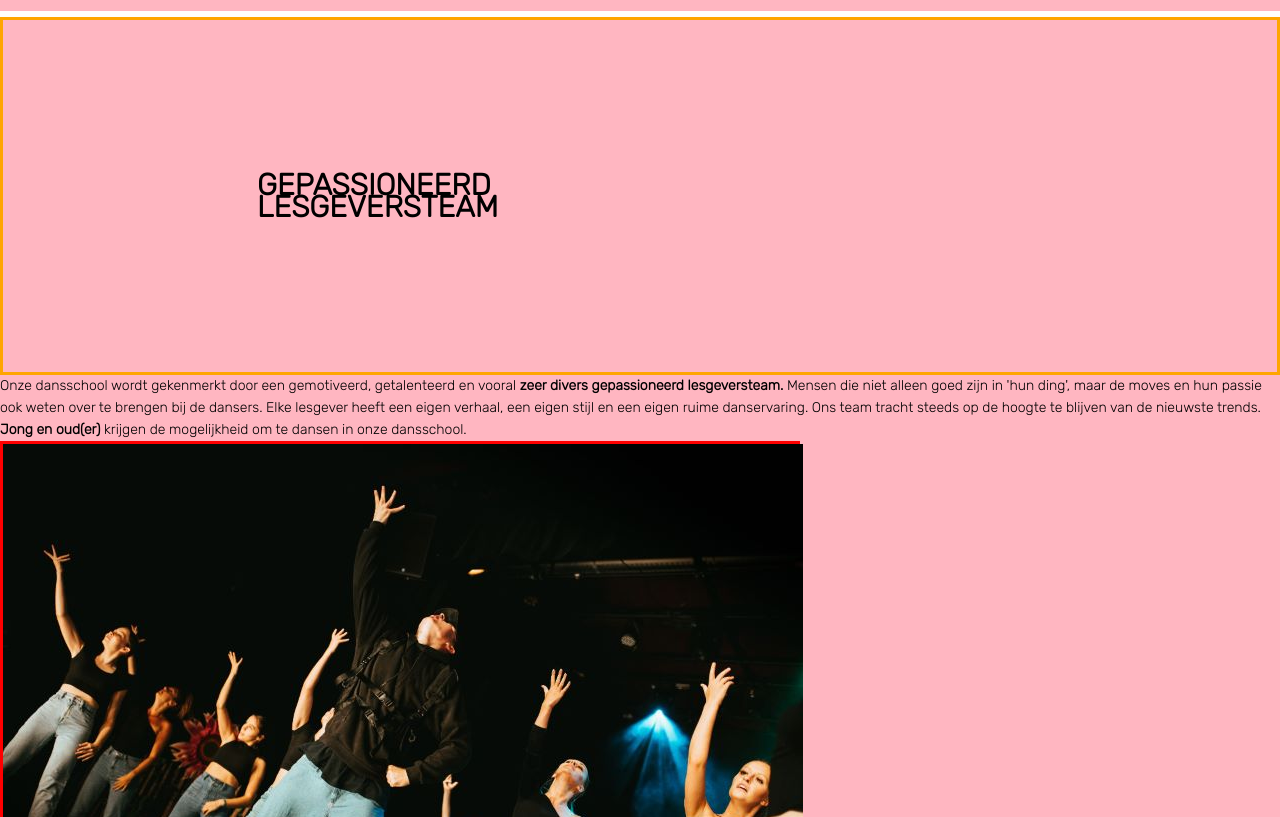
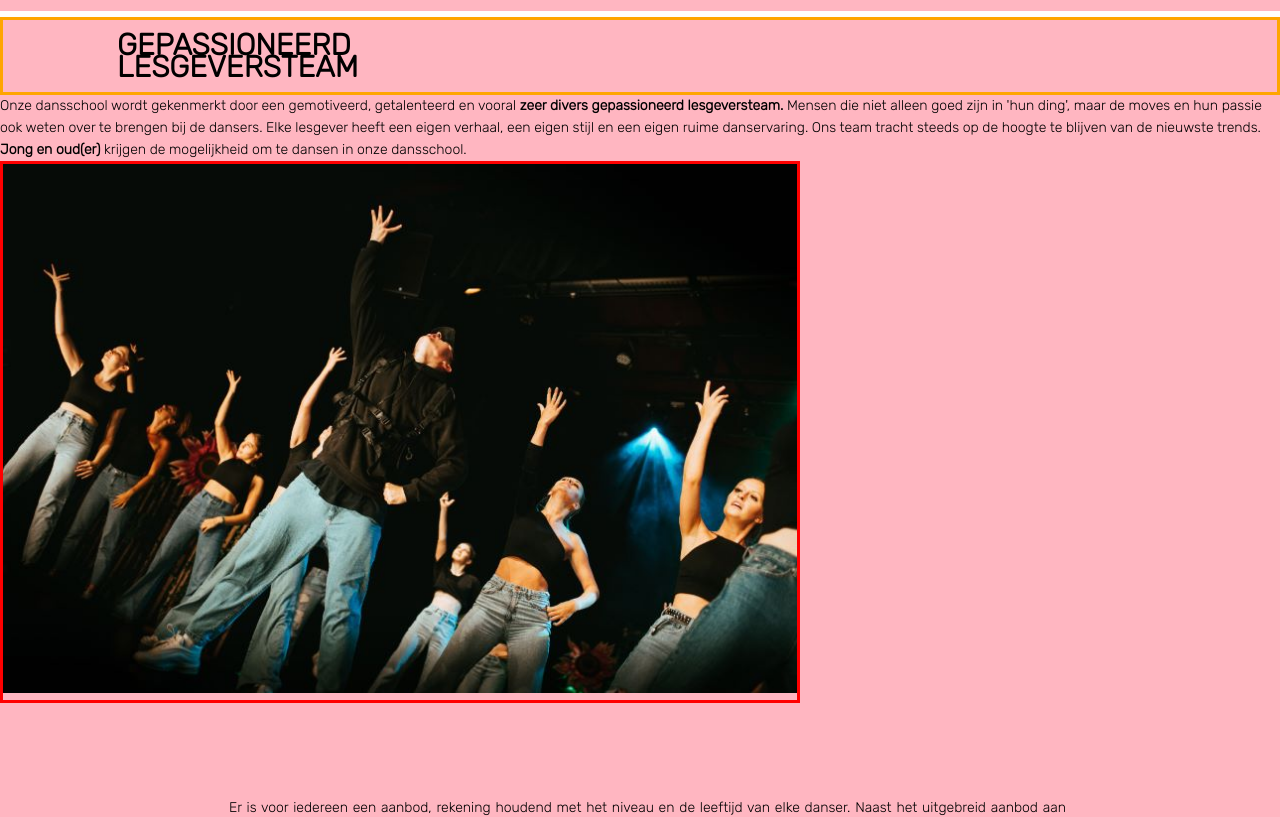
Before and after one commit to itfactory-tm/2022_2023_1wt_portfolio-r0374644, a website: page index.html in a window 1280 px wide. Shown: the part 1410-2227 px from the top of the page. Drawn offline with nearby package versions, Linux system fonts and the light colour scheme.

Commit message:
updateÃ

```diff
--- a/css/Portfolio.css
+++ b/css/Portfolio.css
@@ -78,7 +78,10 @@ button:hover {
 }
 
 
-
+img {
+    width: 100%;
+    height: auto;
+}
 
 
 /*ICONS*/
@@ -149,7 +152,7 @@ h2 {
 
 .paragraaf2-item {
     border: solid orange;
-    padding: 10rem;
+    /*padding: 10rem;*/
 }
 
 .paragraaf2 {
```
